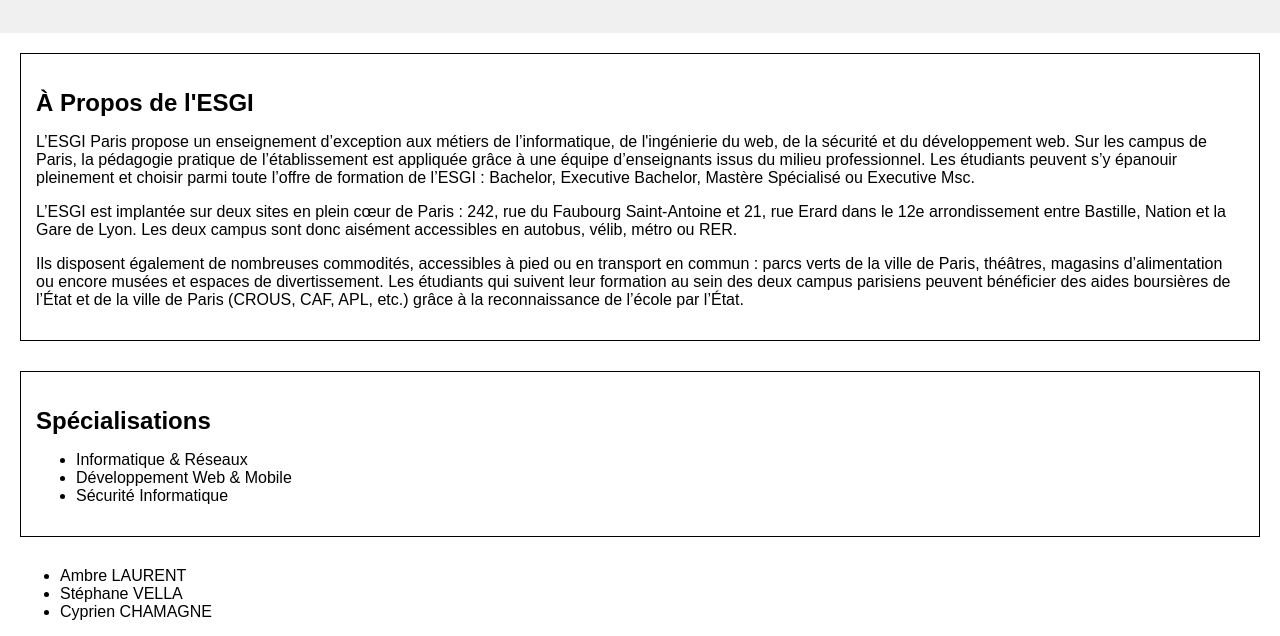
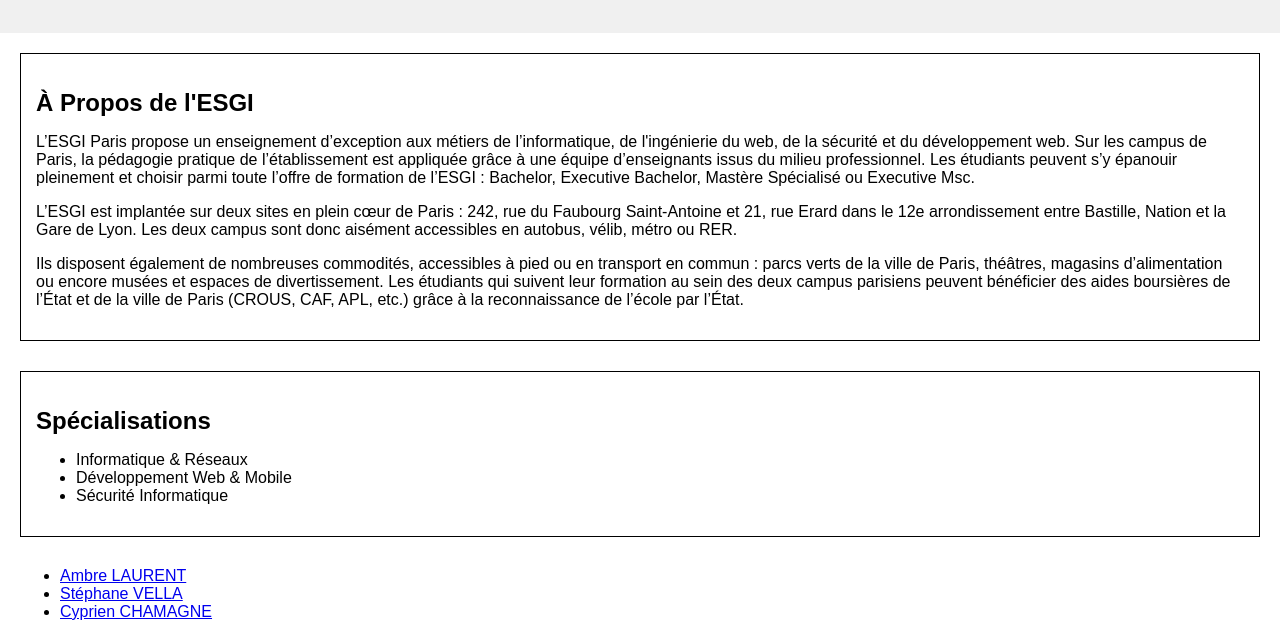
Before and after one commit to Saiti91/TP-Git-GitHub, a plain HTML site: page index.html in a window 1280 px wide. Shown: the part 121-757 px from the top of the page. Drawn offline with Linux system fonts and the light colour scheme.

Commit message:
Add new links github in the list

```diff
--- a/index.html
+++ b/index.html
@@ -31,9 +31,9 @@
       </ul>
     </section>
       <ul>
-        <li>Ambre LAURENT</li>
-        <li>Stéphane VELLA</li>
-        <li>Cyprien CHAMAGNE</li>
+        <li><a href="https://github.com/ambre21">Ambre LAURENT</a></li>
+        <li><a href="https://github.com/Saiti91">Stéphane VELLA</a></li>
+        <li><a href="https://github.com/cypriench">Cyprien CHAMAGNE</a></li>
       </ul>
     <section id="team">
       <h2>La meilleure équipe d'étudiants</h2>
```
